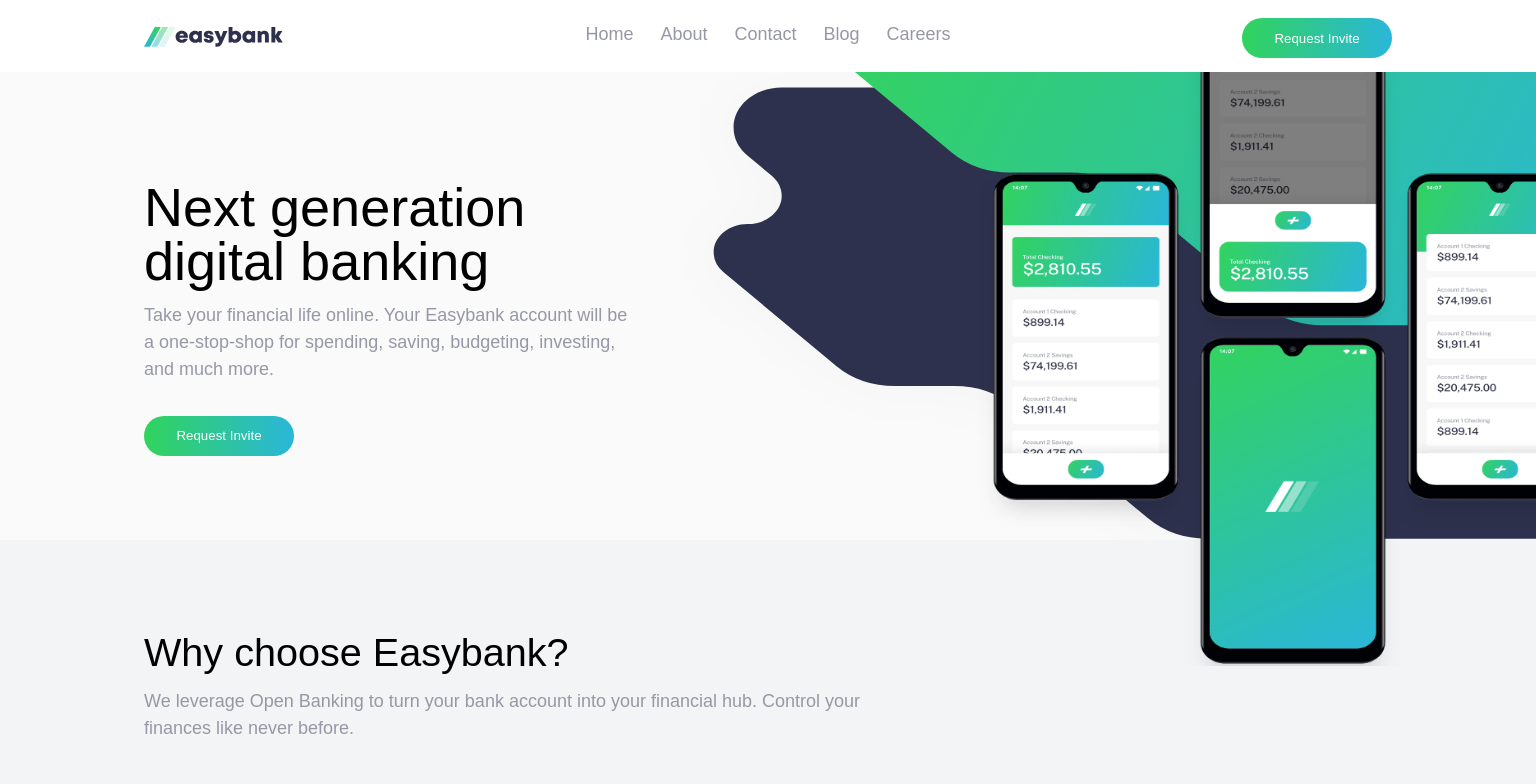
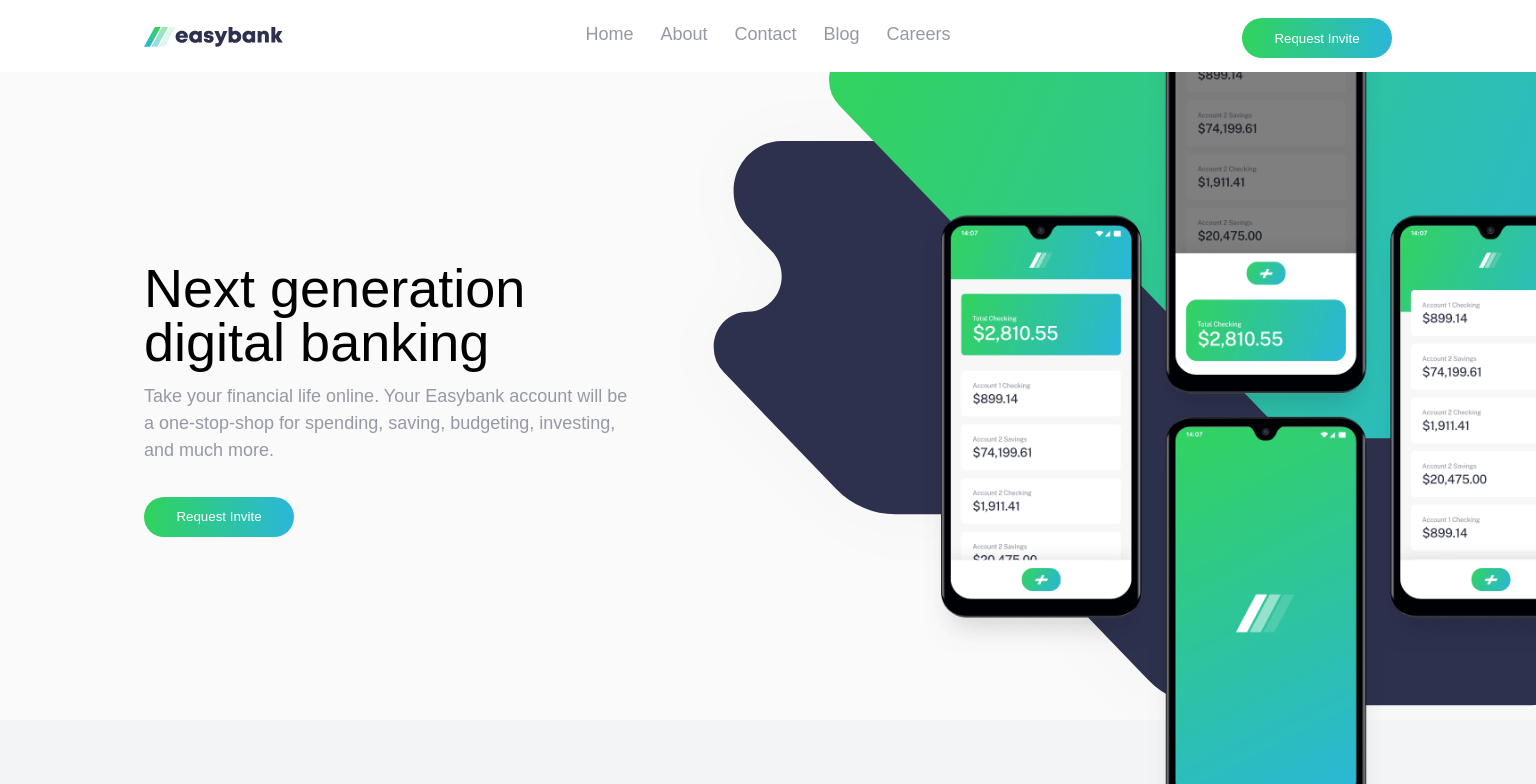
Before and after one commit to VickyAzola/EasybankLandingPage, a Vue app: page / in a window 1536 px wide. Shown: the top 784 px of the page. Built offline with nearby package versions, Linux system fonts and the light colour scheme.

Commit message:
Add files via upload

```diff
--- a/src/App.vue
+++ b/src/App.vue
@@ -54,7 +54,7 @@
   justify-content: center;
   background-image: url('/images/bg-intro-mobile.svg');
   background-repeat: no-repeat;
-  background-size: cover;
+  background-size: 100% 120%;
   background-position: top -.6rem right;
 }
 
@@ -97,7 +97,7 @@
   background-color: var(--VeryLightGray);
 }
 
-@media screen and (min-width: 600px) {
+@media screen and (min-width: 750px) {
   .heroMobile {
     display: none;
   }
@@ -164,9 +164,10 @@
   }
 }
 
-@media screen and (min-width: 1000px) {
+@media screen and (min-width: 1100px) {
   .hero-section {
     grid-template-columns: 1fr 1.3fr;
+    height: 38rem;
   }
 
   .title-section {
@@ -186,14 +187,15 @@
   .heroDesktop {
     background-position: top -5rem right -11rem;
     background-size: 130% 101%;
+    height: 38rem;
   }
 
   .heroDesktop img {
-    margin-top: -4rem;
+    margin-top: -3rem;
     margin-right: -4rem;
     margin-bottom: 0;
     width: 35rem;
-    height: 39rem;
+    height: 40rem;
   }
 
   .whyChoose-section {
@@ -205,6 +207,7 @@
   .hero-section {
     grid-template-columns: 1fr 1.4fr;
     column-gap: 1rem;
+    height: 45rem;
   }
 
   .title-section {
@@ -215,10 +218,13 @@
   .heroDesktop {
     background-position: top -9rem right -10rem;
     background-size: 120% 111%;
+    height: 45rem;
   }
 
   .heroDesktop img {
     margin-top: -2.5rem;
+    width: 38rem;
+    height: 48rem;
   }
 
   .whyChoose-section {
```
